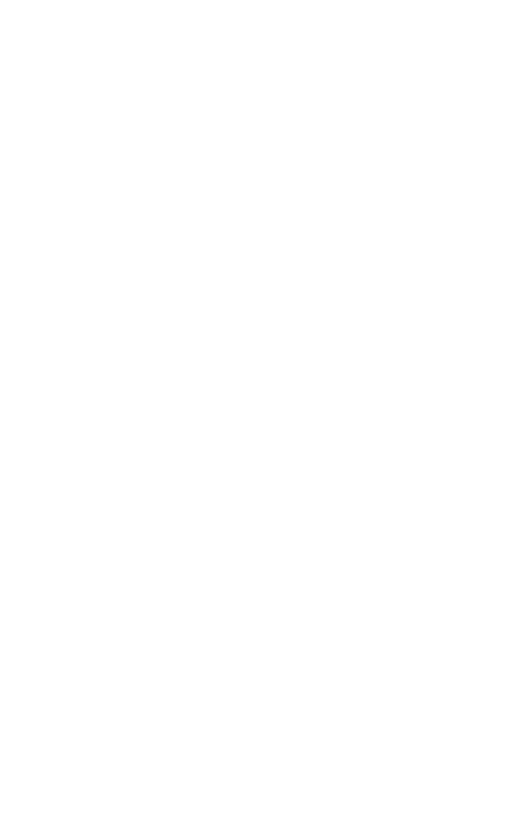
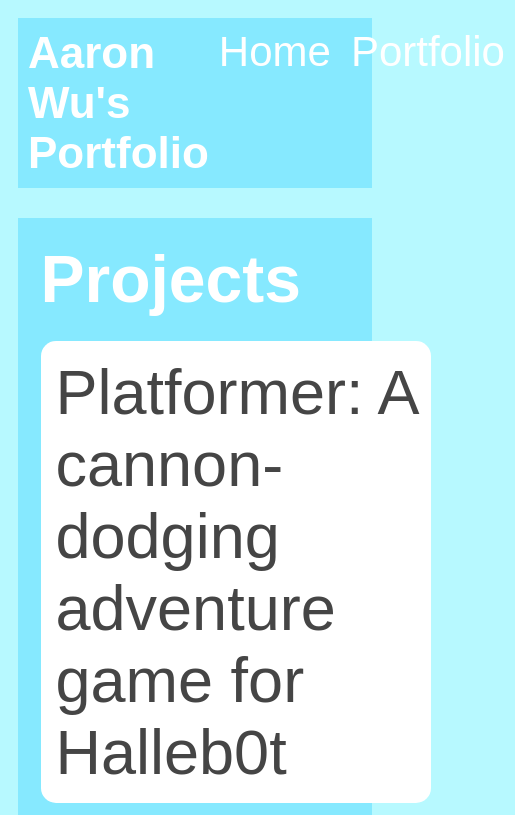
Before and after one commit to A4ronWu/A4ronWu.github.io, a plain HTML site: page portfolio.html in a window 390 px wide. Shown: the top 815 px of the page, 515 px wide, since content can reach past the window. Drawn offline with Linux system fonts and the light colour scheme.

Commit message:
add portfolio page to website

```diff
--- a/portfolio.html
+++ b/portfolio.html
@@ -0,0 +1,41 @@
+<!DOCTYPE html>
+<html>
+  <head>
+    <title>Portfolio</title>
+    <link rel="stylesheet" href="style.css" />
+  </head>
+
+  <body>
+    <!-- All content goes here -->
+    <div id="all-contents">
+        <nav>
+            <h1>Aaron Wu's Portfolio</h1>
+            <ul id="nav-ul">
+                <li class="nav-li">
+                    <a href="index.html">Home</a>
+                  </li>
+                  <li class="nav-li">
+                    <a href="portfolio.html">Portfolio</a>
+                  </li>
+            </ul>
+        </nav>
+
+        <main>
+            <div class="content">
+              <h1>Projects</h1>
+              <ul id="portfolio">
+                <li>
+                    <a href="projects/platformer/">Platformer: A cannon-dodging adventure game for Halleb0t</a>
+                  </li>
+                  <li>
+                    <a href="projects/bouncing-box/">Bouncing Box: A fun introduction to web game development</a>
+                  </li>
+                  <li>
+                    <a href="projects/circularity/">Circularity: A poetic motion experiment with circles</a>
+                  </li>
+              </ul>
+            </div>
+          </main>
+      </div>
+  </body>
+</html>
--- a/style.css
+++ b/style.css
@@ -74,3 +74,79 @@ main {
 h2, h3 {
     margin: 0px;
 }
+
+/* Portfolio styles */
+.content h1 {
+    color: rgb(255, 255, 255);
+  }
+
+  #portfolio {
+    list-style-type: none;
+    padding-left: 0;
+  }
+
+  #portfolio li {
+    background: #fff;
+    padding: 10px;
+    border-radius: 10px;
+    margin-bottom: 10px;
+  }
+
+  #portfolio li:hover {
+    background: #eee;
+  }
+
+  #portfolio a {
+    text-decoration: none;
+    color: #454545;
+  }
+
+  /* responsive web design */
+@media screen and (min-width: 120px) and (max-width: 1080px) {
+    main {
+      height: 100ch;
+      zoom: 1.5;
+      display: grid;
+    }
+
+    h1 {
+      font-size: 44px;
+    }
+
+    h2 {
+      font-size: 42px;
+    }
+
+    h3 {
+      font-size: 36px;
+    }
+
+    #all-contents {
+      height: 100ch;
+      margin: none;
+    }
+
+    a {
+      font-size: 42px;
+    }
+
+    .sidebar {
+      margin-right: 0px;
+      justify-content: center;
+      align-items: center;
+    }
+
+    .sidebar-img {
+      width: 100%;
+    }
+
+    p,
+    li {
+      font-size: 24px;
+    }
+
+    .content {
+      align-content: center;
+      justify-content: center;
+    }
+  }
```
